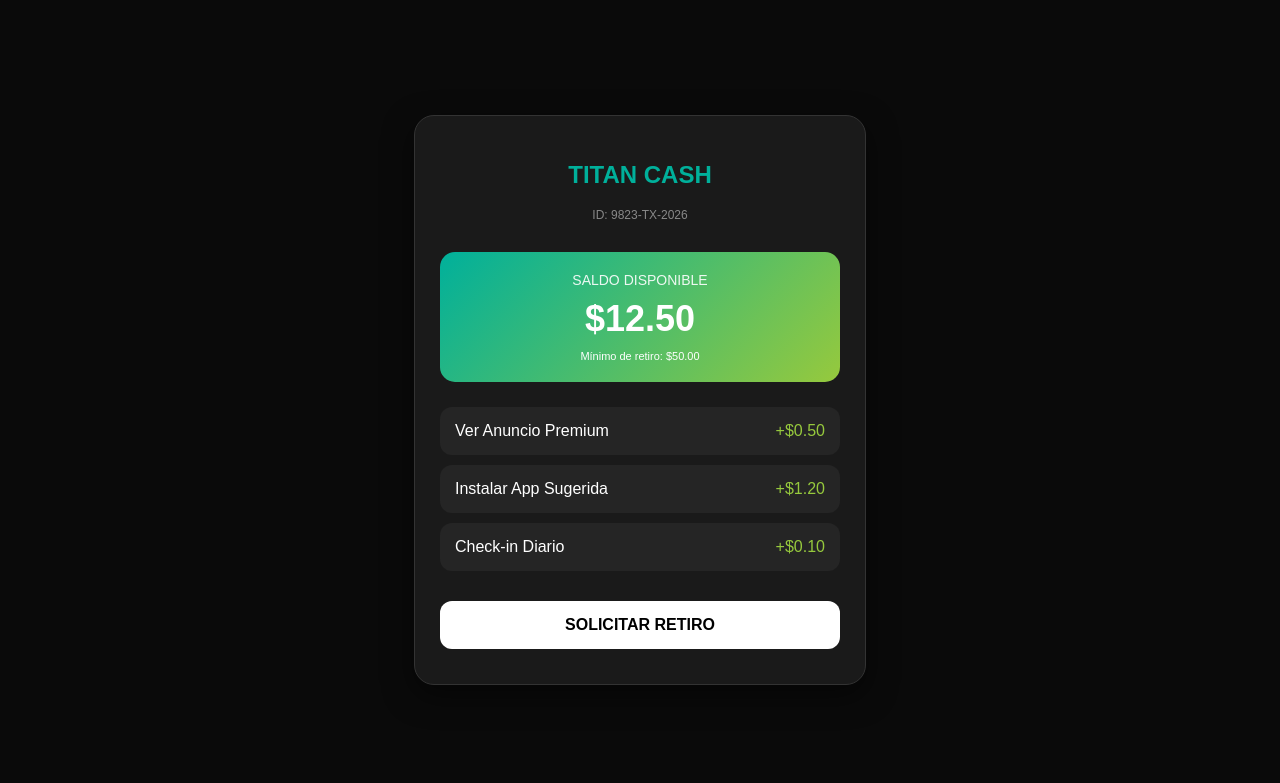
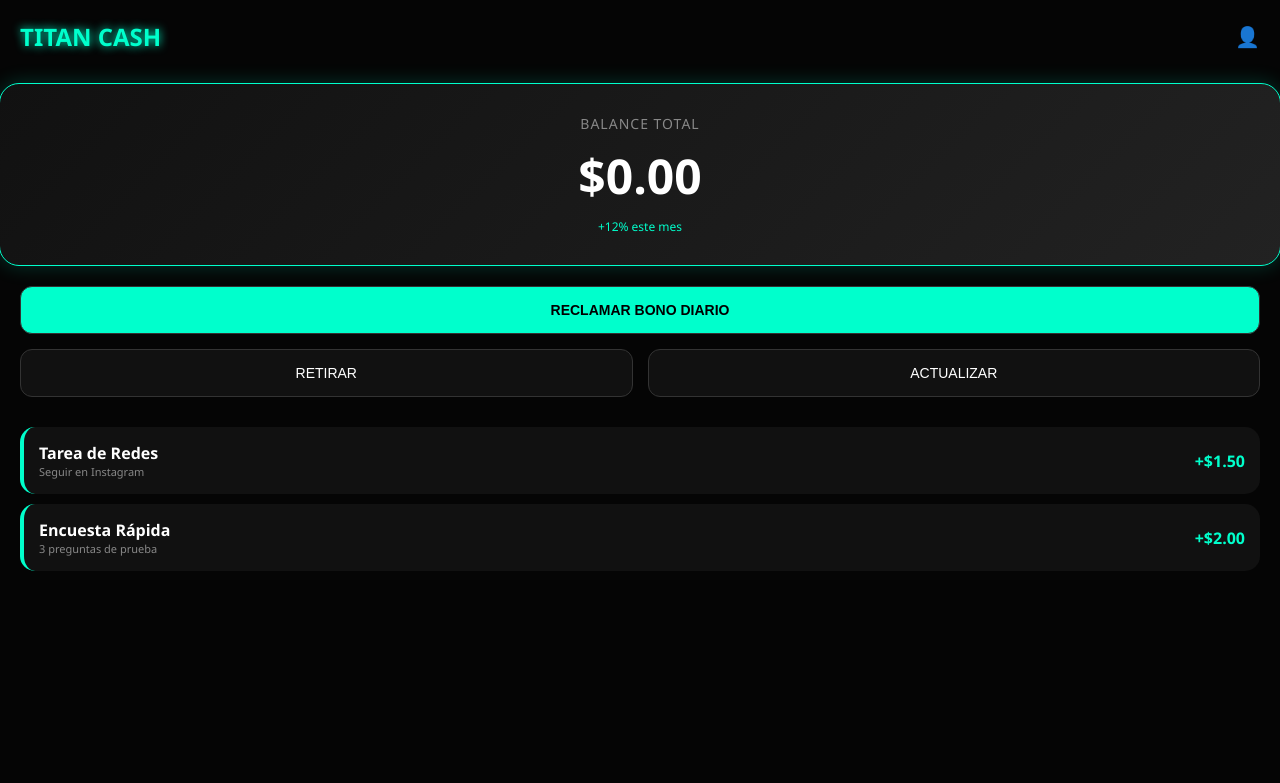
Before and after one commit to eibertt/proyecto-mimer, a plain HTML site: page index.html in a window 1280 px wide. Drawn offline with Linux system fonts and the light colour scheme.

Commit message:
Update index.html

```diff
--- a/index.html
+++ b/index.html
@@ -2,76 +2,113 @@
 <html lang="es">
 <head>
     <meta charset="UTF-8">
-    <meta name="viewport" content="width=device-width, initial-scale=1.0">
-    <title>Titan Cash - Dashboard</title>
+    <meta name="viewport" content="width=device-width, initial-scale=1.0, maximum-scale=1.0, user-scalable=no">
+    <title>TITAN CASH - App</title>
     <style>
-        body { margin: 0; font-family: 'Arial', sans-serif; background: #0a0a0a; color: white; display: flex; justify-content: center; align-items: center; height: 100vh; }
-        .app-container { width: 90%; max-width: 400px; background: #1a1a1a; border-radius: 20px; padding: 25px; box-shadow: 0 10px 30px rgba(0,0,0,0.5); border: 1px solid #333; }
-        .header { text-align: center; margin-bottom: 30px; }
-        .balance-card { background: linear-gradient(135deg, #00b09b, #96c93d); padding: 20px; border-radius: 15px; text-align: center; margin-bottom: 25px; }
-        .balance-title { font-size: 14px; opacity: 0.9; text-transform: uppercase; }
-        .balance-amount { font-size: 36px; font-weight: bold; margin: 10px 0; }
-        .task-list { margin-top: 20px; }
-        .task-item { background: #252525; padding: 15px; border-radius: 12px; margin-bottom: 10px; display: flex; justify-content: space-between; align-items: center; transition: 0.3s; }
-        .task-item:active { transform: scale(0.98); }
-        .btn-withdraw { width: 100%; background: #fff; color: #000; border: none; padding: 15px; border-radius: 12px; font-weight: bold; font-size: 16px; cursor: pointer; margin-top: 20px; }
-        .status { font-size: 12px; color: #00ff00; margin-top: 10px; text-align: center; }
+        body { margin: 0; background: #050505; color: white; font-family: 'Segoe UI', sans-serif; overflow: hidden; }
+        .app-shell { height: 100vh; display: flex; flex-direction: column; align-items: center; padding: 20px; box-sizing: border-box; }
+
+        /* Cabecera */
+        .header { width: 100%; display: flex; justify-content: space-between; align-items: center; margin-bottom: 30px; }
+        .logo { font-size: 24px; font-weight: bold; color: #00ffcc; text-shadow: 0 0 10px #00ffcc; }
+
+        /* Tarjeta de Balance */
+        .balance-card {
+            width: 100%;
+            background: linear-gradient(135deg, #111 0%, #222 100%);
+            border: 1px solid #00ffcc;
+            border-radius: 20px;
+            padding: 30px 20px;
+            text-align: center;
+            box-shadow: 0 0 20px rgba(0, 255, 204, 0.2);
+            margin-bottom: 20px;
+        }
+        .balance-label { font-size: 14px; color: #888; text-transform: uppercase; letter-spacing: 1px; }
+        .balance-value { font-size: 48px; font-weight: bold; margin: 10px 0; color: #fff; }
+
+        /* Botones de Acción */
+        .action-grid { width: 100%; display: grid; grid-template-columns: 1fr 1fr; gap: 15px; margin-bottom: 30px; }
+        .btn {
+            background: #111;
+            border: 1px solid #333;
+            color: #fff;
+            padding: 15px;
+            border-radius: 12px;
+            font-size: 14px;
+            cursor: pointer;
+            transition: 0.3s;
+            text-align: center;
+        }
+        .btn:active { background: #00ffcc; color: #000; border-color: #00ffcc; }
+        .btn-main { background: #00ffcc; color: #000; font-weight: bold; grid-column: span 2; }
+
+        /* Lista de Tareas */
+        .tasks { width: 100%; flex-grow: 1; overflow-y: auto; }
+        .task-card {
+            background: #111;
+            padding: 15px;
+            border-radius: 15px;
+            margin-bottom: 10px;
+            display: flex;
+            justify-content: space-between;
+            align-items: center;
+            border-left: 4px solid #00ffcc;
+        }
     </style>
 </head>
 <body>
 
-<div class="app-container">
+<div class="app-shell">
     <div class="header">
-        <h2 style="color: #00b09b;">TITAN CASH</h2>
-        <p style="font-size: 12px; color: #888;">ID: 9823-TX-2026</p>
+        <div class="logo">TITAN CASH</div>
+        <div style="font-size: 20px;">👤</div>
     </div>
 
     <div class="balance-card">
-        <div class="balance-title">Saldo Disponible</div>
-        <div class="balance-amount">$<span id="balance">12.50</span></div>
-        <div style="font-size: 11px;">Mínimo de retiro: $50.00</div>
+        <div class="balance-label">Balance Total</div>
+        <div class="balance-value">$<span id="balance">0.00</span></div>
+        <div style="font-size: 12px; color: #00ffcc;">+12% este mes</div>
     </div>
 
-    <div class="task-list">
-        <div class="task-item" onclick="completeTask(0.50)">
-            <span>Ver Anuncio Premium</span>
-            <span style="color: #96c93d;">+$0.50</span>
+    <div class="action-grid">
+        <button class="btn btn-main" onclick="addMoney(5.00)">RECLAMAR BONO DIARIO</button>
+        <button class="btn" onclick="alert('Mínimo de retiro: $100')">RETIRAR</button>
+        <button class="btn" onclick="location.reload()">ACTUALIZAR</button>
+    </div>
+
+    <div class="tasks">
+        <div class="task-card" onclick="addMoney(1.50)">
+            <div>
+                <div style="font-weight: bold;">Tarea de Redes</div>
+                <div style="font-size: 11px; color: #888;">Seguir en Instagram</div>
+            </div>
+            <div style="color: #00ffcc; font-weight: bold;">+$1.50</div>
         </div>
-        <div class="task-item" onclick="completeTask(1.20)">
-            <span>Instalar App Sugerida</span>
-            <span style="color: #96c93d;">+$1.20</span>
-        </div>
-        <div class="task-item" onclick="completeTask(0.10)">
-            <span>Check-in Diario</span>
-            <span style="color: #96c93d;">+$0.10</span>
+
+        <div class="task-card" onclick="addMoney(2.00)">
+            <div>
+                <div style="font-weight: bold;">Encuesta Rápida</div>
+                <div style="font-size: 11px; color: #888;">3 preguntas de prueba</div>
+            </div>
+            <div style="color: #00ffcc; font-weight: bold;">+$2.00</div>
         </div>
     </div>
-
-    <button class="btn-withdraw" onclick="withdraw()">SOLICITAR RETIRO</button>
-    <div id="msg" class="status"></div>
 </div>
 
 <script>
-    let currentBalance = 12.50;
+    let currentBalance = parseFloat(localStorage.getItem('titan_balance')) || 0.00;
+    document.getElementById('balance').innerText = currentBalance.toFixed(2);
 
-    function completeTask(amount) {
+    function addMoney(amount) {
         currentBalance += amount;
         document.getElementById('balance').innerText = currentBalance.toFixed(2);
-        showMsg("¡Tarea completada con éxito!");
-    }
+        localStorage.setItem('titan_balance', currentBalance);
 
-    function withdraw() {
-        if(currentBalance < 50) {
-            alert("Saldo insuficiente. Necesitas al menos $50.00 para retirar via PayPal o Cripto.");
-        } else {
-            showMsg("Procesando solicitud de retiro...");
-        }
-    }
-
-    function showMsg(text) {
-        const m = document.getElementById('msg');
-        m.innerText = text;
-        setTimeout(() => m.innerText = "", 3000);
+        // Efecto visual de brillo al ganar dinero
+        document.querySelector('.balance-card').style.boxShadow = "0 0 30px rgba(0, 255, 204, 0.6)";
+        setTimeout(() => {
+            document.querySelector('.balance-card').style.boxShadow = "0 0 20px rgba(0, 255, 204, 0.2)";
+        }, 300);
     }
 </script>
 </body>
```
